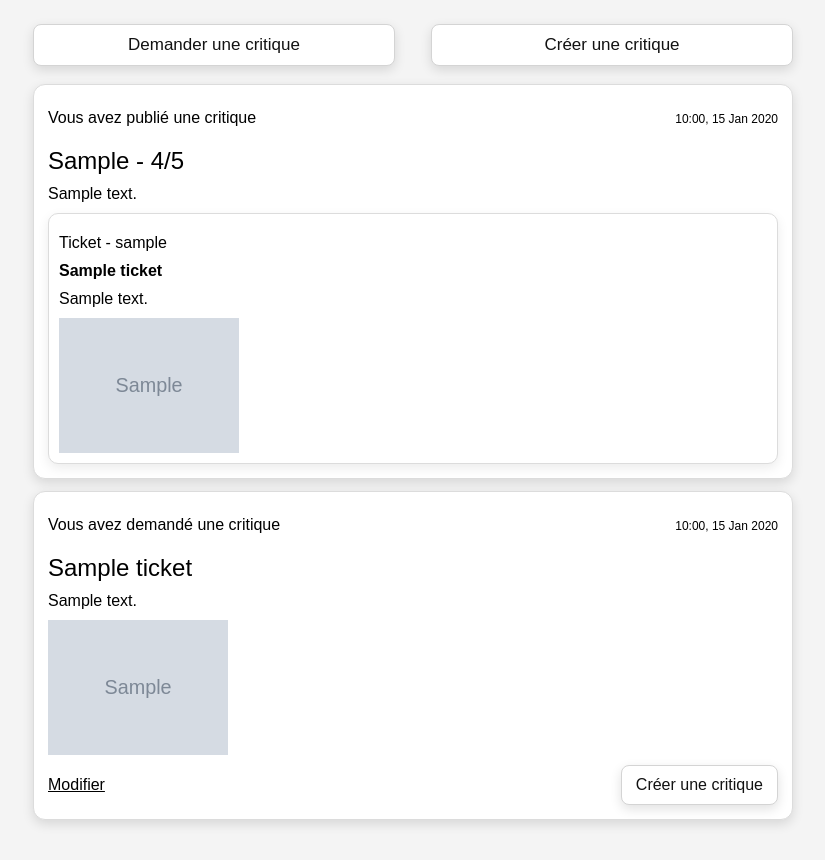
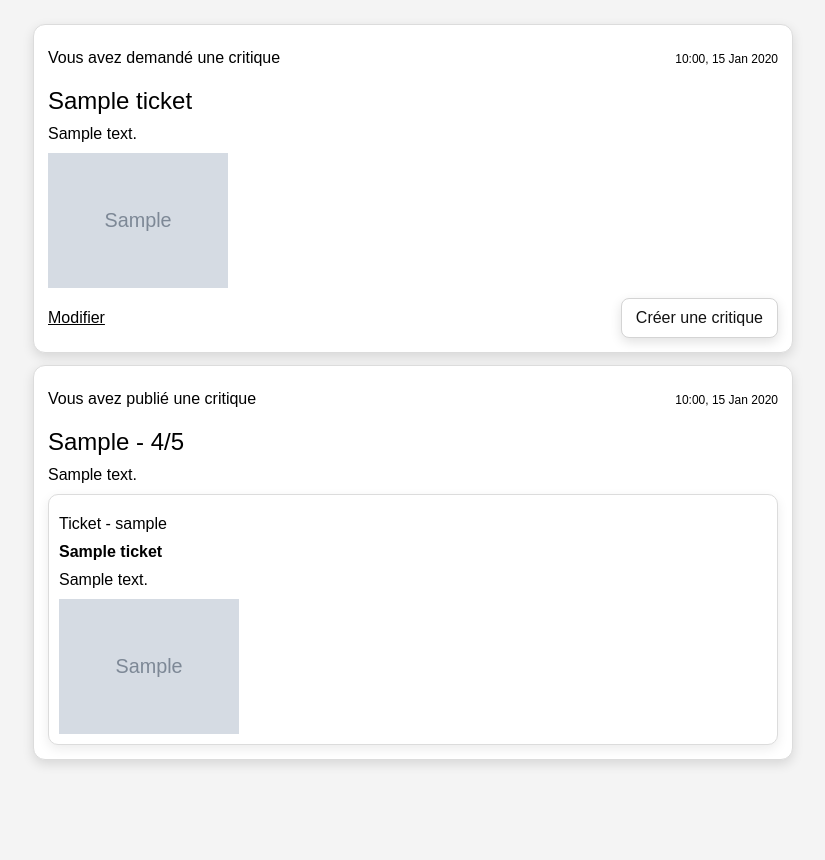
Before and after one commit to GuillaumeChiron/Django-LITRevu, a Django app: page /post/ in a window 1280 px wide. Shown: the part 76-936 px from the top of the page, without its empty margins (227-1052 px from the left). After the commit the page ends 841 px from the top, so only its background shows below. Run offline with Django 5.2, Linux system fonts and the light colour scheme; a user stored in the database is signed in; tables that the repository leaves empty hold one stand-in row (values such as "Sample post"); grey boxes marked "Sample" are stand-in pictures.

Commit message:
mise en place page des posts perso

```diff
--- a/app/templates/app/post_page.html
+++ b/app/templates/app/post_page.html
@@ -8,64 +8,59 @@
 {% block content %}
 
 <main class="feed-page">
-    <section class="feed-actions">
-        <a class="feed-btn" href="{% url 'create-ticket' %}">Demander une critique</a>
-        <a class="feed-btn" href="{% url 'create-ticket-review' %}">Créer une critique</a>
-    </section>
-
-    <section class="feed-list">
-        {% for review in reviews %}
+    <setion class="feed-list">
+        {% for post in posts %}
+        {% if post.title %}
         <article class="feed-card">
             <header class="feed-card-header">
-                {% if review.user == user %}
+                {% if post.user == user %}
+                <p>Vous avez demandé une critique</p>
+                {% else %}
+                <p>{{ post.user }} a demandé une critique</p>
+                {% endif %}
+                <p>{{ post.time_created|date:"H:i, d M Y" }}</p>
+            </header>
+
+            <h3>{{ post.title }}</h3>
+            {% if post.description %}
+            <p>{{ post.description }}</p>
+            {% endif %}
+
+            {% if post.image %}
+            <img class="ticket-image" src="{{ post.image.url }}" alt="{{ post.title }}">
+            {% endif %}
+
+            <div class="card-actions">
+                <a class="inline-link" href="{% url 'edit-ticket' post.id %}">Modifier</a>
+                <a class="feed-btn small" href="{% url 'create-review' post.id %}">Créer une critique</a>
+            </div>
+        </article>
+        {% elif post.headline %}
+        <article class="feed-card">
+            <header class="feed-card-header">
+                {% if post.user == user %}
                 <p>Vous avez publié une critique</p>
                 {% else %}
-                <p>{{review.user}} a publié une critique</p>
+                <p>{{post.user}} a publié une critique</p>
                 {% endif %}
-                <p>{{ review.time_created|date:"H:i, d M Y" }}</p>
+                <p>{{ post.time_created|date:"H:i, d M Y" }}</p>
             </header>
 
-            <h3 class="feed-review-title">{{ review.headline }} - {{ review.rating }}/5</h3>
-            <p class="feed-review-body">{{ review.body }}</p>
+            <h3 class="feed-review-title">{{ post.headline }} - {{ post.rating }}/5</h3>
+            <p class="feed-review-body">{{ post.body }}</p>
 
             <section class="ticket-preview">
-                <p class="ticket-meta">Ticket - {{ review.ticket.user }}</p>
-                <h4>{{ review.ticket.title }}</h4>
-                <p>{{ review.ticket.description}}</p>
-                {% if review.ticket.image %}
-                <img src="{{ review.ticket.image.url }}" alt="{{ review.ticket.title }}">
+                <p class="ticket-meta">Ticket - {{ post.ticket.user }}</p>
+                <h4>{{ post.ticket.title }}</h4>
+                <p>{{ post.ticket.description}}</p>
+                {% if post.ticket.image %}
+                <img src="{{ post.ticket.image.url }}" alt="{{ post.ticket.title }}">
                 {% endif %}
             </section>
         </article>
+        {% endif %}
         {% endfor %}
-
-        {% for ticket in tickets %}
-        <article class="feed-card">
-            <header class="feed-card-header">
-                {% if ticket.user == user %}
-                <p>Vous avez demandé une critique</p>
-                {% else %}
-                <p>{{ ticket.user }} a demandé une critique</p>
-                {% endif %}
-                <p>{{ ticket.time_created|date:"H:i, d M Y" }}</p>
-            </header>
-
-            <h3>{{ ticket.title }}</h3>
-            {% if ticket.description %}
-            <p>{{ ticket.description }}</p>
-            {% endif %}
-
-            {% if ticket.image %}
-            <img class="ticket-image" src="{{ ticket.image.url }}" alt="{{ ticket.title }}">
-            {% endif %}
-
-            <div class="card-actions">
-                <a class="inline-link" href="{% url 'edit-ticket' ticket.id %}">Modifier</a>
-                <a class="feed-btn small" href="{% url 'create-review' ticket.id %}">Créer une critique</a>
-            </div>
-        </article>
-        {% endfor %}
-    </section>
+    </setion>
 </main>
 
 {% endblock content %}
--- a/app/views.py
+++ b/app/views.py
@@ -1,6 +1,7 @@
 from django.shortcuts import render, redirect, get_object_or_404
 from django.contrib.auth.decorators import login_required
 from django.db.models import Q
+from django.db.models import CharField, Value
 
 from app.models import Ticket, Review, UserFollow
 from app.forms import TicketForm, ReviewForm
@@ -20,11 +21,14 @@ def home_page(request):
 
 @login_required
 def post_page(request):
-    tickets = Ticket.objects.all().order_by("-time_created")
-    reviews = Review.objects.all().order_by("-time_created")
-    return render(
-        request, "app/post_page.html", {"tickets": tickets, "reviews": reviews}
-    )
+
+    tickets = Ticket.objects.filter(user=request.user)
+    reviews = Review.objects.filter(ticket__user=request.user)
+
+    posts = sorted(chain(tickets, reviews), key=lambda x: x.time_created, reverse=True)
+    context = {"posts": posts}
+
+    return render(request, "app/post_page.html", context=context)
 
 
 @login_required
```
